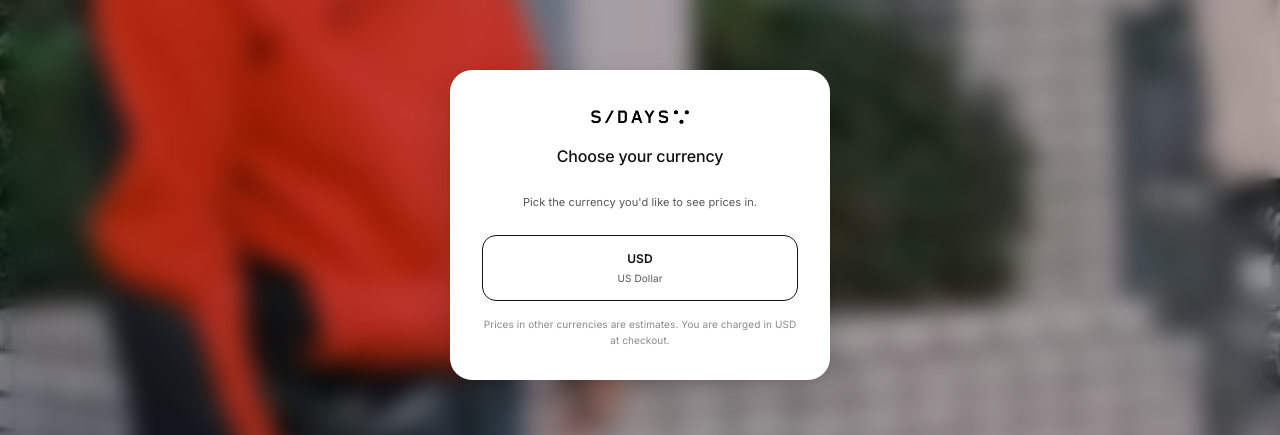
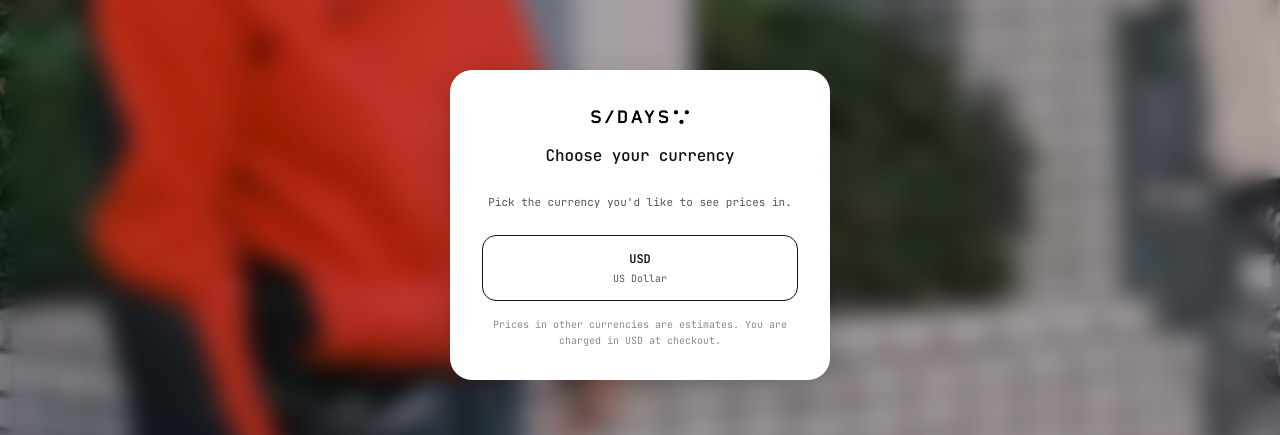
Before and after one commit to Azzril-Ziqrie/simpledays, a PHP site: page / in a window 1280 px wide. Shown: the part 1075-1510 px from the top of the page. Run offline with PHP 8.4, Linux system fonts and the light colour scheme; a user stored in the database is signed in; data comes from the database, SQL or seed files in the repository; data that the repository does not hold is empty; some libraries are stand-ins or nearby versions.

Commit message:
Use JetBrains Mono / Roboto Mono site-wide (storefront, gate, admin)

```diff
--- a/admin/admin-theme.css
+++ b/admin/admin-theme.css
@@ -1,3 +1,4 @@
+@import url("https://fonts.googleapis.com/css2?family=JetBrains+Mono:ital,wght@0,100..800;1,100..800&family=Roboto+Mono:ital,wght@0,100..700;1,100..700&display=swap");
 /* The Simple Days — Studio Admin theme
    Loaded after each page's inline <style>, so it restyles every admin page.
    Principles: instant press feedback, soft translucent chrome, size-aware type,
@@ -20,7 +21,7 @@
   --radius-sm: 10px;
   --shadow: 0 1px 2px rgba(0, 0, 0, .04), 0 8px 24px rgba(0, 0, 0, .04);
   --spring: cubic-bezier(.2, .9, .25, 1);
-  --font: "Helvetica Neue", Helvetica, Arial, sans-serif;
+  --font: 'JetBrains Mono','Roboto Mono',ui-monospace,SFMono-Regular,Menlo,Consolas,monospace;
 }
 
 html { -webkit-text-size-adjust: 100%; }
--- a/assets/css/site.css
+++ b/assets/css/site.css
@@ -33,7 +33,7 @@
 /* ── base ────────────────────────────────────────────────── */
 *{margin:0;padding:0;box-sizing:border-box}
 html{scroll-behavior:smooth;-webkit-text-size-adjust:100%;overflow-x:clip}
-body{overflow-x:clip;background:var(--bg);color:var(--ink);font:400 11px/1.55 'Inter','Helvetica Neue',Helvetica,Arial,sans-serif;letter-spacing:.01em;-webkit-font-smoothing:antialiased}
+body{overflow-x:clip;background:var(--bg);color:var(--ink);font:400 11px/1.55 'JetBrains Mono','Roboto Mono',ui-monospace,SFMono-Regular,Menlo,Consolas,monospace;letter-spacing:0;-webkit-font-smoothing:antialiased}
 body.lock-scroll{overflow:hidden}
 a{color:inherit;text-decoration:none}
 img{display:block;max-width:100%}
--- a/includes/layout.php
+++ b/includes/layout.php
@@ -73,7 +73,7 @@ function siteHeadOpen(array $o = []): void
   <meta name="twitter:card" content="summary_large_image">
   <link rel="preconnect" href="https://fonts.googleapis.com">
   <link rel="preconnect" href="https://fonts.gstatic.com" crossorigin>
-  <link href="https://fonts.googleapis.com/css2?family=Inter:wght@400;500;600&display=swap" rel="stylesheet">
+  <link href="https://fonts.googleapis.com/css2?family=JetBrains+Mono:ital,wght@0,100..800;1,100..800&family=Roboto+Mono:ital,wght@0,100..700;1,100..700&display=swap" rel="stylesheet">
   <link rel="stylesheet" href="<?= esc(siteAsset('assets/css/site.css')) ?>">
   <?php foreach (($o['css'] ?? []) as $css): ?>
   <link rel="stylesheet" href="<?= esc(siteAsset($css)) ?>">
--- a/includes/site_gate.php
+++ b/includes/site_gate.php
@@ -50,6 +50,9 @@ header('Cache-Control: no-store');
   <meta name="robots" content="noindex, nofollow">
   <title>Simple Days</title>
   <link rel="preload" as="image" href="<?= SITE_GATE_BG ?>">
+  <link rel="preconnect" href="https://fonts.googleapis.com">
+  <link rel="preconnect" href="https://fonts.gstatic.com" crossorigin>
+  <link href="https://fonts.googleapis.com/css2?family=JetBrains+Mono:ital,wght@0,100..800;1,100..800&family=Roboto+Mono:ital,wght@0,100..700;1,100..700&display=swap" rel="stylesheet">
   <style>
     :root {
       --spring: cubic-bezier(.2, .9, .25, 1.05);
@@ -64,7 +67,7 @@ header('Cache-Control: no-store');
       position: relative; overflow: hidden;
       display: flex; align-items: center; justify-content: center;
       padding: 24px;
-      font: 15px/1.5 -apple-system, BlinkMacSystemFont, "SF Pro Text", "Helvetica Neue", system-ui, sans-serif;
+      font: 14px/1.5 'JetBrains Mono','Roboto Mono',ui-monospace,SFMono-Regular,Menlo,Consolas,monospace;
       color: #fff; background: #111;
       -webkit-font-smoothing: antialiased;
     }
```
